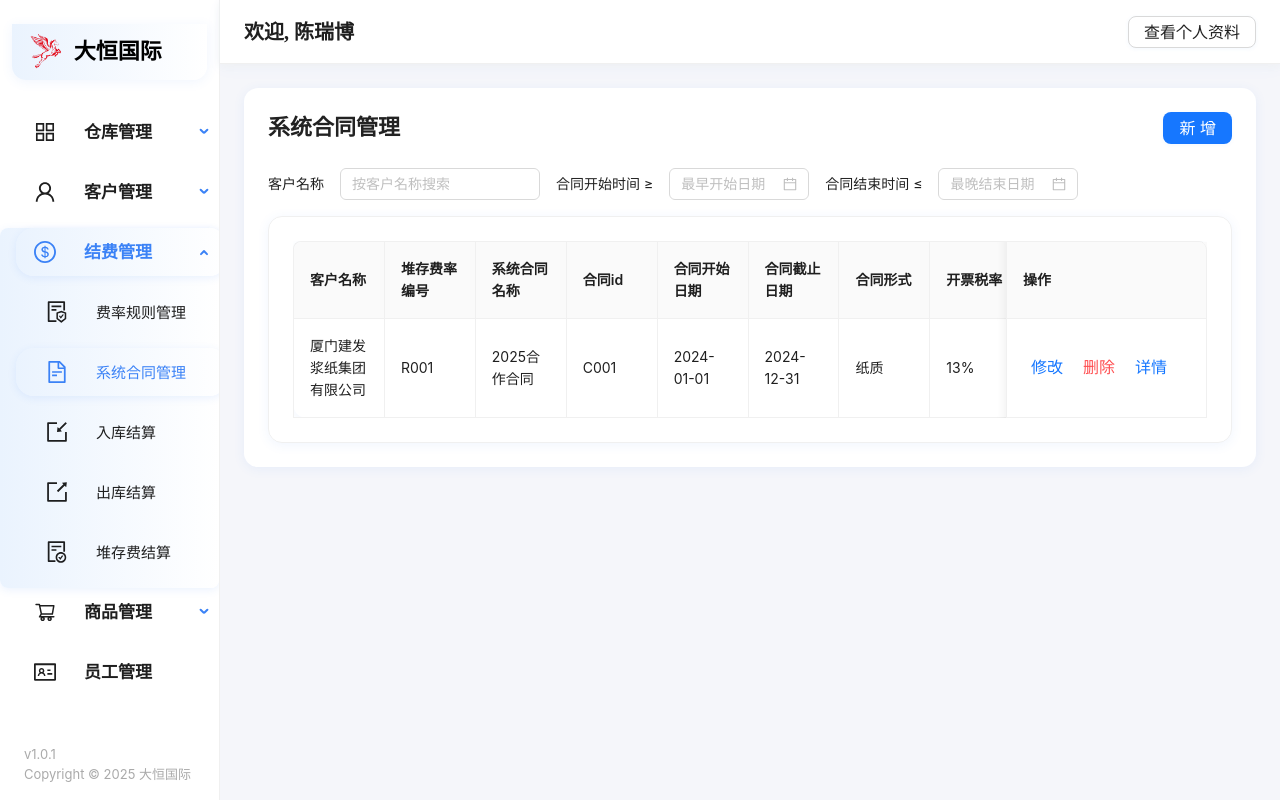
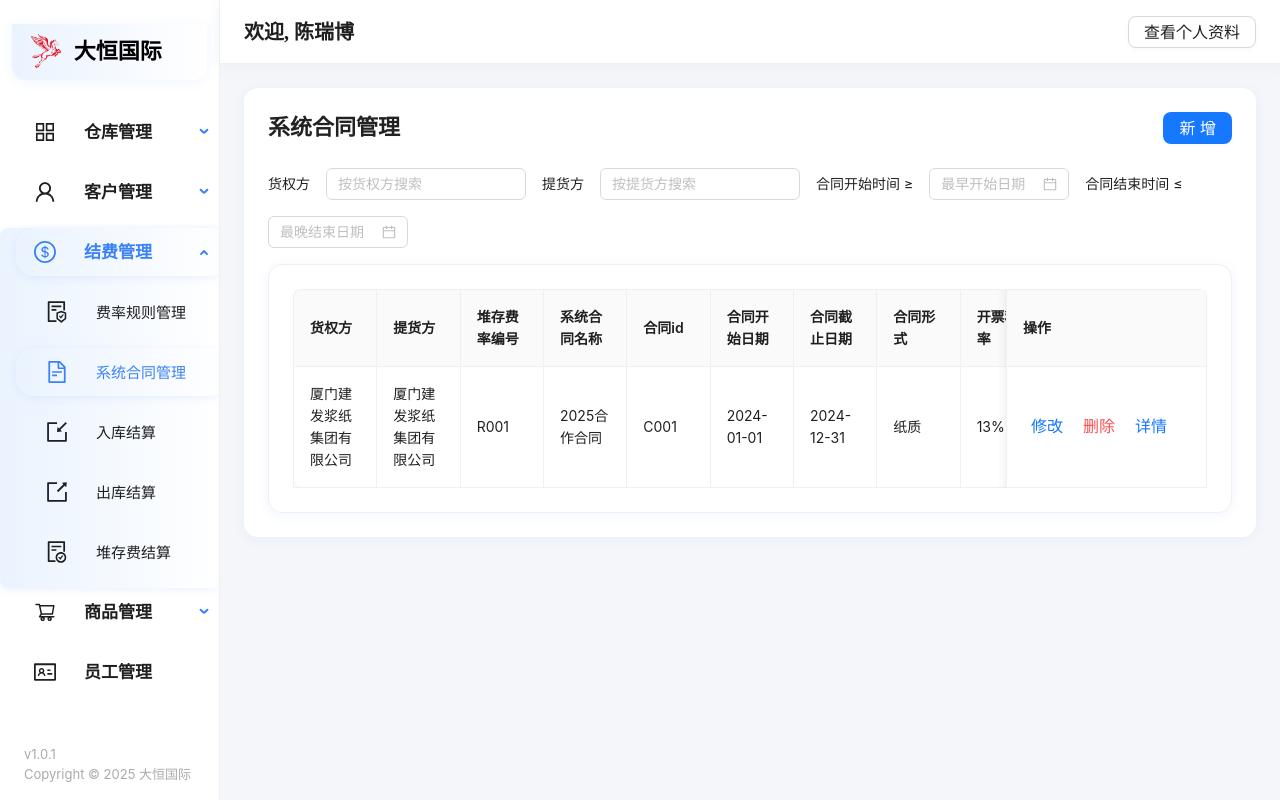
Before and after one commit to JinfengPang/DH-Frontend, a React (Vite) app: page /cost/contract in a window 1280 px wide. Built offline with nearby package versions, Linux system fonts and the light colour scheme; sample sign-in values are in the browser's storage.

Commit message:
feat: split customer search

```diff
--- a/src/pages/cost/Contract.jsx
+++ b/src/pages/cost/Contract.jsx
@@ -5,7 +5,8 @@ import dayjs from 'dayjs';
 const initialData = [
   {
     key: '1',
-    customerName: '厦门建发浆纸集团有限公司',
+    owner: '厦门建发浆纸集团有限公司',
+    picker: '厦门建发浆纸集团有限公司',
     rateNo: 'R001',
     contractName: '2025合作合同',
     contractId: 'C001',
@@ -34,7 +35,8 @@ function Contract() {
   const [customerOptions, setCustomerOptions] = useState([]);
   const [filterStart, setFilterStart] = useState(null);
   const [filterEnd, setFilterEnd] = useState(null);
-  const [searchCustomer, setSearchCustomer] = useState('');
+  const [searchOwner, setSearchOwner] = useState('');
+  const [searchPicker, setSearchPicker] = useState('');
 
   useEffect(() => {
     localStorage.setItem('contracts', JSON.stringify(data));
@@ -55,7 +57,8 @@ function Contract() {
       if (editing) {
         setTimeout(() => {
           form.setFieldsValue({
-            customerName: editing.customerName,
+            owner: editing.owner,
+            picker: editing.picker,
             rateNo: editing.rateNo,
             contractName: editing.contractName,
             contractId: editing.contractId,
@@ -75,7 +78,8 @@ function Contract() {
   }, [modalOpen, editing, form]);
 
   const columns = [
-    { title: '客户名称', dataIndex: 'customerName', key: 'customerName' },
+    { title: '货权方', dataIndex: 'owner', key: 'owner' },
+    { title: '提货方', dataIndex: 'picker', key: 'picker' },
     { title: '堆存费率编号', dataIndex: 'rateNo', key: 'rateNo' },
     { title: '系统合同名称', dataIndex: 'contractName', key: 'contractName' },
     { title: '合同id', dataIndex: 'contractId', key: 'contractId' },
@@ -167,8 +171,11 @@ function Contract() {
   const getFilteredData = () => {
     return data.filter(item => {
       try {
-        // 客户名称过滤
-        if (searchCustomer && !(item.customerName || '').includes(searchCustomer)) {
+        // 货权方和提货方过滤
+        if (searchOwner && !(item.owner || '').toLowerCase().includes(searchOwner.toLowerCase())) {
+          return false;
+        }
+        if (searchPicker && !(item.picker || '').toLowerCase().includes(searchPicker.toLowerCase())) {
           return false;
         }
         // 检查日期字段
@@ -205,14 +212,22 @@ function Contract() {
       </div>
 
       {/* 日期筛选区域 */}
-      <div style={{ marginBottom: 16, display: 'flex', gap: 16, alignItems: 'center' }}>
-        <span>客户名称</span>
+      <div style={{ marginBottom: 16, display: 'flex', gap: 16, alignItems: 'center', flexWrap: 'wrap' }}>
+        <span>货权方</span>
         <Input
-          placeholder="按客户名称搜索"
+          placeholder="按货权方搜索"
           allowClear
           style={{ width: 200 }}
-          value={searchCustomer}
-          onChange={e => setSearchCustomer(e.target.value)}
+          value={searchOwner}
+          onChange={e => setSearchOwner(e.target.value)}
+        />
+        <span>提货方</span>
+        <Input
+          placeholder="按提货方搜索"
+          allowClear
+          style={{ width: 200 }}
+          value={searchPicker}
+          onChange={e => setSearchPicker(e.target.value)}
         />
         <span>合同开始时间 ≥</span>
         <DatePicker
@@ -256,8 +271,11 @@ function Contract() {
         width={800}
       >
         <Form form={form} layout="vertical">
-          <Form.Item name="customerName" label="客户名称" rules={[{ required: true, message: '请选择客户' }]}>
-            <Select options={customerOptions} placeholder="请选择客户" showSearch optionFilterProp="label" />
+          <Form.Item name="owner" label="货权方" rules={[{ required: true, message: '请选择货权方' }]}>
+            <Select options={customerOptions} placeholder="请选择货权方" showSearch optionFilterProp="label" />
+          </Form.Item>
+          <Form.Item name="picker" label="提货方" rules={[{ required: true, message: '请选择提货方' }]}>
+            <Select options={customerOptions} placeholder="请选择提货方" showSearch optionFilterProp="label" />
           </Form.Item>
           <Form.Item name="rateNo" label="堆存费率编号" rules={[{ required: true, message: '请选择费率规则' }]}>
             <Select options={rateOptions} placeholder="请选择费率规则" showSearch optionFilterProp="label" />
@@ -319,7 +337,8 @@ function Contract() {
       >
         {detailRecord && (
           <div>
-            <div style={{ marginBottom: 8 }}><b>客户名称：</b>{detailRecord.customerName}</div>
+            <div style={{ marginBottom: 8 }}><b>货权方：</b>{detailRecord.owner}</div>
+            <div style={{ marginBottom: 8 }}><b>提货方：</b>{detailRecord.picker}</div>
             <div style={{ marginBottom: 8 }}><b>堆存费率编号：</b>{detailRecord.rateNo}</div>
             <div style={{ marginBottom: 8 }}><b>系统合同名称：</b>{detailRecord.contractName}</div>
             <div style={{ marginBottom: 8 }}><b>合同id：</b>{detailRecord.contractId}</div>
--- a/src/pages/cost/In.jsx
+++ b/src/pages/cost/In.jsx
@@ -74,7 +74,8 @@ function CostIn() {
   const [detailOpen, setDetailOpen] = useState(false);
   const [detailRecord, setDetailRecord] = useState(null);
   const [searchBillNo, setSearchBillNo] = useState('');
-  const [searchCargoOwner, setSearchCargoOwner] = useState('');
+  const [searchOwner, setSearchOwner] = useState('');
+  const [searchPicker, setSearchPicker] = useState('');
   const [searchContract, setSearchContract] = useState('');
   const [searchMonth, setSearchMonth] = useState('');
   const [contractOptions, setContractOptions] = useState([]);
@@ -136,12 +137,11 @@ function CostIn() {
   const getFilteredData = () => {
     return data.filter(item => {
       const matchBillNo = !searchBillNo || (item.billNo || '').toLowerCase().includes(searchBillNo.toLowerCase());
-      const matchCustomer = !searchCargoOwner ||
-        (item.cargoOwner || '').toLowerCase().includes(searchCargoOwner.toLowerCase()) ||
-        (item.pickupParty || '').toLowerCase().includes(searchCargoOwner.toLowerCase());
+      const matchOwner = !searchOwner || (item.cargoOwner || '').toLowerCase().includes(searchOwner.toLowerCase());
+      const matchPicker = !searchPicker || (item.pickupParty || '').toLowerCase().includes(searchPicker.toLowerCase());
       const matchContract = !searchContract || (item.contractName || '').toLowerCase().includes(searchContract.toLowerCase());
       const matchMonth = !searchMonth || item.settleMonth === searchMonth;
-      return matchBillNo && matchCustomer && matchContract && matchMonth;
+      return matchBillNo && matchOwner && matchPicker && matchContract && matchMonth;
     });
   };
 
@@ -223,7 +223,7 @@ function CostIn() {
       </div>
 
       {/* 搜索区域 */}
-      <div style={{ marginBottom: 16, display: 'flex', gap: 16, alignItems: 'center' }}>
+      <div style={{ marginBottom: 16, display: 'flex', gap: 16, alignItems: 'center', flexWrap: 'wrap' }}>
         <span>提单号</span>
         <Input
           placeholder="按提单号搜索"
@@ -232,13 +232,21 @@ function CostIn() {
           value={searchBillNo}
           onChange={e => setSearchBillNo(e.target.value)}
         />
-        <span>客户</span>
+        <span>货权方</span>
         <Input
-          placeholder="搜索货权方或提货方"
+          placeholder="按货权方搜索"
           allowClear
           style={{ width: 200 }}
-          value={searchCargoOwner}
-          onChange={e => setSearchCargoOwner(e.target.value)}
+          value={searchOwner}
+          onChange={e => setSearchOwner(e.target.value)}
+        />
+        <span>提货方</span>
+        <Input
+          placeholder="按提货方搜索"
+          allowClear
+          style={{ width: 200 }}
+          value={searchPicker}
+          onChange={e => setSearchPicker(e.target.value)}
         />
         <span>系统合同名称</span>
         <Input
@@ -370,29 +378,29 @@ function CostIn() {
         title="详情"
         onCancel={() => setDetailOpen(false)}
         footer={null}
-        width={600}
       >
         {detailRecord && (
           <div>
-            <div style={{ marginBottom: 8 }}><b>货权方：</b>{detailRecord.cargoOwner}</div>
-            <div style={{ marginBottom: 8 }}><b>提货方：</b>{detailRecord.pickupParty}</div>
-            <div style={{ marginBottom: 8 }}><b>系统合同名称：</b>{detailRecord.contractName}</div>
-            <div style={{ marginBottom: 8 }}><b>结算月份：</b>{detailRecord.settleMonth}</div>
-            <div style={{ marginBottom: 8 }}><b>提单号：</b>{detailRecord.billNo}</div>
-            <div style={{ marginBottom: 8 }}><b>入库费单价：</b>{detailRecord.inUnitPrice}元/吨</div>
-            <div style={{ marginBottom: 8 }}><b>入库重量：</b>{detailRecord.inWeight}吨</div>
-            <div style={{ marginBottom: 8 }}><b>入库费用：</b>{detailRecord.inFee}元</div>
-            <div style={{ marginBottom: 8 }}><b>出库费单价：</b>{detailRecord.outUnitPrice}元/吨</div>
-            <div style={{ marginBottom: 8 }}><b>出库重量：</b>{detailRecord.outWeight}吨</div>
-            <div style={{ marginBottom: 8 }}><b>出库费用：</b>{detailRecord.outFee}元</div>
-            <div style={{ marginBottom: 8 }}><b>掏箱费：</b>{detailRecord.boxUnitPrice}元/箱</div>
-            <div style={{ marginBottom: 8 }}><b>箱数：</b>{detailRecord.boxCount}</div>
-            <div style={{ marginBottom: 8 }}><b>掏箱总费：</b>{detailRecord.boxTotalFee}元</div>
-            <div style={{ marginBottom: 8 }}><b>对掏费：</b>{detailRecord.checkFee}元</div>
-            <div style={{ marginBottom: 8 }}><b>包干费：</b>{detailRecord.packageFee}元</div>
-            <div style={{ marginBottom: 8 }}><b>附加费：</b>{detailRecord.additionalFee}元</div>
-            <div style={{ marginBottom: 8 }}><b>附加费明细：</b>{detailRecord.additionalDetail}</div>
-            <div style={{ marginBottom: 8 }}><b>入库一次性费用明细备注：</b>{detailRecord.inDetail}</div>
+            <p><strong>货权方:</strong> {detailRecord.cargoOwner}</p>
+            <p><strong>提货方:</strong> {detailRecord.pickupParty}</p>
+            <p><strong>系统合同名称:</strong> {detailRecord.contractName}</p>
+            <p><strong>结算月份:</strong> {detailRecord.settleMonth}</p>
+            <p><strong>提单号:</strong> {detailRecord.billNo}</p>
+            <p><strong>入库计费重量:</strong> {detailRecord.inWeight} kg</p>
+            <p><strong>入库单价:</strong> {detailRecord.inUnitPrice} 元/kg</p>
+            <p><strong>入库费用:</strong> {detailRecord.inFee} 元</p>
+            <p><strong>出库计费重量:</strong> {detailRecord.outWeight} kg</p>
+            <p><strong>出库单价:</strong> {detailRecord.outUnitPrice} 元/kg</p>
+            <p><strong>出库费用:</strong> {detailRecord.outFee} 元</p>
+            <p><strong>装箱单价:</strong> {detailRecord.boxUnitPrice} 元/箱</p>
+            <p><strong>装箱数量:</strong> {detailRecord.boxCount} 箱</p>
+            <p><strong>装箱总费用:</strong> {detailRecord.boxTotalFee} 元</p>
+            <p><strong>检验费:</strong> {detailRecord.checkFee} 元</p>
+            <p><strong>打包费:</strong> {detailRecord.packageFee} 元</p>
+            <p><strong>额外费用:</strong> {detailRecord.additionalFee} 元</p>
+            <p><strong>额外费用说明:</strong> {detailRecord.additionalDetail}</p>
+            <p><strong>入库费用说明:</strong> {detailRecord.inDetail}</p>
+            <p><strong>入库一次性费用合计:</strong> {detailRecord.totalInFee} 元</p>
           </div>
         )}
       </Modal>
--- a/src/pages/cost/Out.jsx
+++ b/src/pages/cost/Out.jsx
@@ -112,7 +112,8 @@ function CostOut() {
   const [detailOpen, setDetailOpen] = useState(false);
   const [detailRecord, setDetailRecord] = useState(null);
   const [searchBillNo, setSearchBillNo] = useState('');
-  const [searchCargoOwner, setSearchCargoOwner] = useState('');
+  const [searchOwner, setSearchOwner] = useState('');
+  const [searchPicker, setSearchPicker] = useState('');
   const [searchPlateNumber, setSearchPlateNumber] = useState('');
   const [searchDate, setSearchDate] = useState('');
   const [customerOptions, setCustomerOptions] = useState([]);
@@ -157,14 +158,13 @@ function CostOut() {
   const getFilteredData = () => {
     return data.filter(item => {
       const matchBillNo = !searchBillNo || (item.billNo || '').toLowerCase().includes(searchBillNo.toLowerCase());
-      const matchCustomer = !searchCargoOwner ||
-        (item.cargoOwner || '').toLowerCase().includes(searchCargoOwner.toLowerCase()) ||
-        (item.pickupParty || '').toLowerCase().includes(searchCargoOwner.toLowerCase());
+      const matchOwner = !searchOwner || (item.cargoOwner || '').toLowerCase().includes(searchOwner.toLowerCase());
+      const matchPicker = !searchPicker || (item.pickupParty || '').toLowerCase().includes(searchPicker.toLowerCase());
       const matchPlateNumber = !searchPlateNumber ||
         (item.plateNumber || '').toLowerCase().includes(searchPlateNumber.toLowerCase());
       // 按日期过滤，只看是否在同一天
       const matchDate = !searchDate || dayjs(item.outTime).format('YYYY-MM-DD') === searchDate;
-      return matchBillNo && matchCustomer && matchPlateNumber && matchDate;
+      return matchBillNo && matchOwner && matchPicker && matchPlateNumber && matchDate;
     });
   };
 
@@ -251,13 +251,21 @@ function CostOut() {
           value={searchBillNo}
           onChange={e => setSearchBillNo(e.target.value)}
         />
-        <span>客户</span>
+        <span>货权方</span>
         <Input
-          placeholder="搜索货权方或提货方"
+          placeholder="按货权方搜索"
           allowClear
-          style={{ width: 200 }}
-          value={searchCargoOwner}
-          onChange={e => setSearchCargoOwner(e.target.value)}
+          style={{ width: 160 }}
+          value={searchOwner}
+          onChange={e => setSearchOwner(e.target.value)}
+        />
+        <span>提货方</span>
+        <Input
+          placeholder="按提货方搜索"
+          allowClear
+          style={{ width: 160 }}
+          value={searchPicker}
+          onChange={e => setSearchPicker(e.target.value)}
         />
         <span>车牌号</span>
         <Input
--- a/src/pages/cost/Storage.jsx
+++ b/src/pages/cost/Storage.jsx
@@ -193,7 +193,8 @@ function CostStorage() {
   const [detailRecord, setDetailRecord] = useState(null);
   const [searchContract, setSearchContract] = useState('');
   const [searchRollNo, setSearchRollNo] = useState('');
-  const [searchCustomer, setSearchCustomer] = useState('');
+  const [searchOwner, setSearchOwner] = useState('');
+  const [searchPicker, setSearchPicker] = useState('');
   const [searchMonth, setSearchMonth] = useState('');
   const [customerOptions, setCustomerOptions] = useState([]);
   const [contractOptions, setContractOptions] = useState([]);
@@ -273,9 +274,8 @@ function CostStorage() {
         (item.contractName || '').toLowerCase().includes(searchContract.toLowerCase());
       const matchRollNo = !searchRollNo ||
         (item.rollNo || '').toLowerCase().includes(searchRollNo.toLowerCase());
-      const matchCustomer = !searchCustomer ||
-        (item.cargoOwner || '').toLowerCase().includes(searchCustomer.toLowerCase()) ||
-        (item.pickupParty || '').toLowerCase().includes(searchCustomer.toLowerCase());
+      const matchOwner = !searchOwner || (item.cargoOwner || '').toLowerCase().includes(searchOwner.toLowerCase());
+      const matchPicker = !searchPicker || (item.pickupParty || '').toLowerCase().includes(searchPicker.toLowerCase());
 
       const itemStartDate = dayjs(item.startDate);
       const itemEndDate = dayjs(item.endDate);
@@ -286,7 +286,7 @@ function CostStorage() {
       const matchMonth = !searchMonth ||
         (!itemEndDate.isBefore(searchMonthStart) && !itemStartDate.isAfter(searchMonthEnd));
 
-      return matchContract && matchRollNo && matchCustomer && matchMonth;
+      return matchContract && matchRollNo && matchOwner && matchPicker && matchMonth;
     });
 
     // 如果按月份搜索，则动态计算当月天数用于显示
@@ -425,13 +425,21 @@ function CostStorage() {
           value={searchRollNo}
           onChange={e => setSearchRollNo(e.target.value)}
         />
-        <span>客户</span>
+        <span>货权方</span>
         <Input
-          placeholder="搜索货权方或提货方"
+          placeholder="按货权方搜索"
           allowClear
-          style={{ width: 200 }}
-          value={searchCustomer}
-          onChange={e => setSearchCustomer(e.target.value)}
+          style={{ width: 160 }}
+          value={searchOwner}
+          onChange={e => setSearchOwner(e.target.value)}
+        />
+        <span>提货方</span>
+        <Input
+          placeholder="按提货方搜索"
+          allowClear
+          style={{ width: 160 }}
+          value={searchPicker}
+          onChange={e => setSearchPicker(e.target.value)}
         />
         <span>结算月份</span>
         <DatePicker.MonthPicker
--- a/src/pages/product/Inout.jsx
+++ b/src/pages/product/Inout.jsx
@@ -430,7 +430,8 @@ function ProductInout() {
   // 搜索状态
   const [searchBillNo, setSearchBillNo] = useState('');
   const [searchRollNo, setSearchRollNo] = useState('');
-  const [searchCustomer, setSearchCustomer] = useState('');
+  const [searchOwner, setSearchOwner] = useState('');
+  const [searchPicker, setSearchPicker] = useState('');
 
   // 过滤数据
   const getFilteredData = (type) => {
@@ -438,10 +439,9 @@ function ProductInout() {
     return data.filter(item => {
       const billMatch = searchBillNo ? (item.billNo || '').includes(searchBillNo) : true;
       const rollMatch = searchRollNo ? (item.rollNo || '').includes(searchRollNo) : true;
-      const customerMatch = searchCustomer
-        ? ((item.owner && item.owner.includes(searchCustomer)) || (item.picker && item.picker.includes(searchCustomer)))
-        : true;
-      return billMatch && rollMatch && customerMatch;
+      const ownerMatch = searchOwner ? (item.owner || '').toLowerCase().includes(searchOwner.toLowerCase()) : true;
+      const pickerMatch = searchPicker ? (item.picker || '').toLowerCase().includes(searchPicker.toLowerCase()) : true;
+      return billMatch && rollMatch && ownerMatch && pickerMatch;
     });
   };
 
@@ -652,11 +652,18 @@ function ProductInout() {
             onChange={e => setSearchRollNo(e.target.value)}
           />
           <Input
-            placeholder="按客户（货权方/提货方）搜索"
+            placeholder="按货权方搜索"
             allowClear
-            style={{ width: 220 }}
-            value={searchCustomer}
-            onChange={e => setSearchCustomer(e.target.value)}
+            style={{ width: 180 }}
+            value={searchOwner}
+            onChange={e => setSearchOwner(e.target.value)}
+          />
+          <Input
+            placeholder="按提货方搜索"
+            allowClear
+            style={{ width: 180 }}
+            value={searchPicker}
+            onChange={e => setSearchPicker(e.target.value)}
           />
           <span style={{ flex: 1 }} />
           {tab === 'in' && !batchMode && (
--- a/src/pages/product/Stock.jsx
+++ b/src/pages/product/Stock.jsx
@@ -108,7 +108,8 @@ function ProductStock() {
   // 搜索状态
   const [searchBillNo, setSearchBillNo] = useState('');
   const [searchRollNo, setSearchRollNo] = useState('');
-  const [searchCustomer, setSearchCustomer] = useState('');
+  const [searchOwner, setSearchOwner] = useState('');
+  const [searchPicker, setSearchPicker] = useState('');
 
   // 批量出库相关
   const [batchMode, setBatchMode] = useState(false);
@@ -119,10 +120,9 @@ function ProductStock() {
     return data.filter(item => {
       const billMatch = searchBillNo ? (item.billNo || '').includes(searchBillNo) : true;
       const rollMatch = searchRollNo ? (item.rollNo || '').includes(searchRollNo) : true;
-      const customerMatch = searchCustomer
-        ? ((item.owner && item.owner.includes(searchCustomer)) || (item.picker && item.picker.includes(searchCustomer)))
-        : true;
-      return billMatch && rollMatch && customerMatch;
+      const ownerMatch = searchOwner ? (item.owner || '').toLowerCase().includes(searchOwner.toLowerCase()) : true;
+      const pickerMatch = searchPicker ? (item.picker || '').toLowerCase().includes(searchPicker.toLowerCase()) : true;
+      return billMatch && rollMatch && ownerMatch && pickerMatch;
     });
   };
 
@@ -219,11 +219,18 @@ function ProductStock() {
             onChange={e => setSearchRollNo(e.target.value)}
           />
           <Input
-            placeholder="按客户（货权方/提货方）搜索"
+            placeholder="按货权方搜索"
             allowClear
-            style={{ width: 220 }}
-            value={searchCustomer}
-            onChange={e => setSearchCustomer(e.target.value)}
+            style={{ width: 180 }}
+            value={searchOwner}
+            onChange={e => setSearchOwner(e.target.value)}
+          />
+          <Input
+            placeholder="按提货方搜索"
+            allowClear
+            style={{ width: 180 }}
+            value={searchPicker}
+            onChange={e => setSearchPicker(e.target.value)}
           />
           {batchMode && (
             <>
--- a/src/pages/product/Transfer.jsx
+++ b/src/pages/product/Transfer.jsx
@@ -88,17 +88,17 @@ function ProductTransfer() {
   // 搜索状态
   const [searchBillNo, setSearchBillNo] = useState('');
   const [searchRollNo, setSearchRollNo] = useState('');
-  const [searchCustomer, setSearchCustomer] = useState('');
+  const [searchOwner, setSearchOwner] = useState('');
+  const [searchPicker, setSearchPicker] = useState('');
 
   // 过滤数据
   const getFilteredData = () => {
     return data.filter(item => {
       const billMatch = searchBillNo ? (item.billNo || '').includes(searchBillNo) : true;
       const rollMatch = searchRollNo ? (item.rollNo || '').includes(searchRollNo) : true;
-      const customerMatch = searchCustomer
-        ? ((item.owner && item.owner.includes(searchCustomer)) || (item.picker && item.picker.includes(searchCustomer)))
-        : true;
-      return billMatch && rollMatch && customerMatch;
+      const ownerMatch = searchOwner ? (item.owner || '').toLowerCase().includes(searchOwner.toLowerCase()) : true;
+      const pickerMatch = searchPicker ? (item.picker || '').toLowerCase().includes(searchPicker.toLowerCase()) : true;
+      return billMatch && rollMatch && ownerMatch && pickerMatch;
     });
   };
 
@@ -122,11 +122,18 @@ function ProductTransfer() {
             onChange={e => setSearchRollNo(e.target.value)}
           />
           <Input
-            placeholder="按客户（货权方/提货方）搜索"
+            placeholder="按货权方搜索"
             allowClear
-            style={{ width: 220 }}
-            value={searchCustomer}
-            onChange={e => setSearchCustomer(e.target.value)}
+            style={{ width: 180 }}
+            value={searchOwner}
+            onChange={e => setSearchOwner(e.target.value)}
+          />
+          <Input
+            placeholder="按提货方搜索"
+            allowClear
+            style={{ width: 180 }}
+            value={searchPicker}
+            onChange={e => setSearchPicker(e.target.value)}
           />
         </div>
         <Table
```
